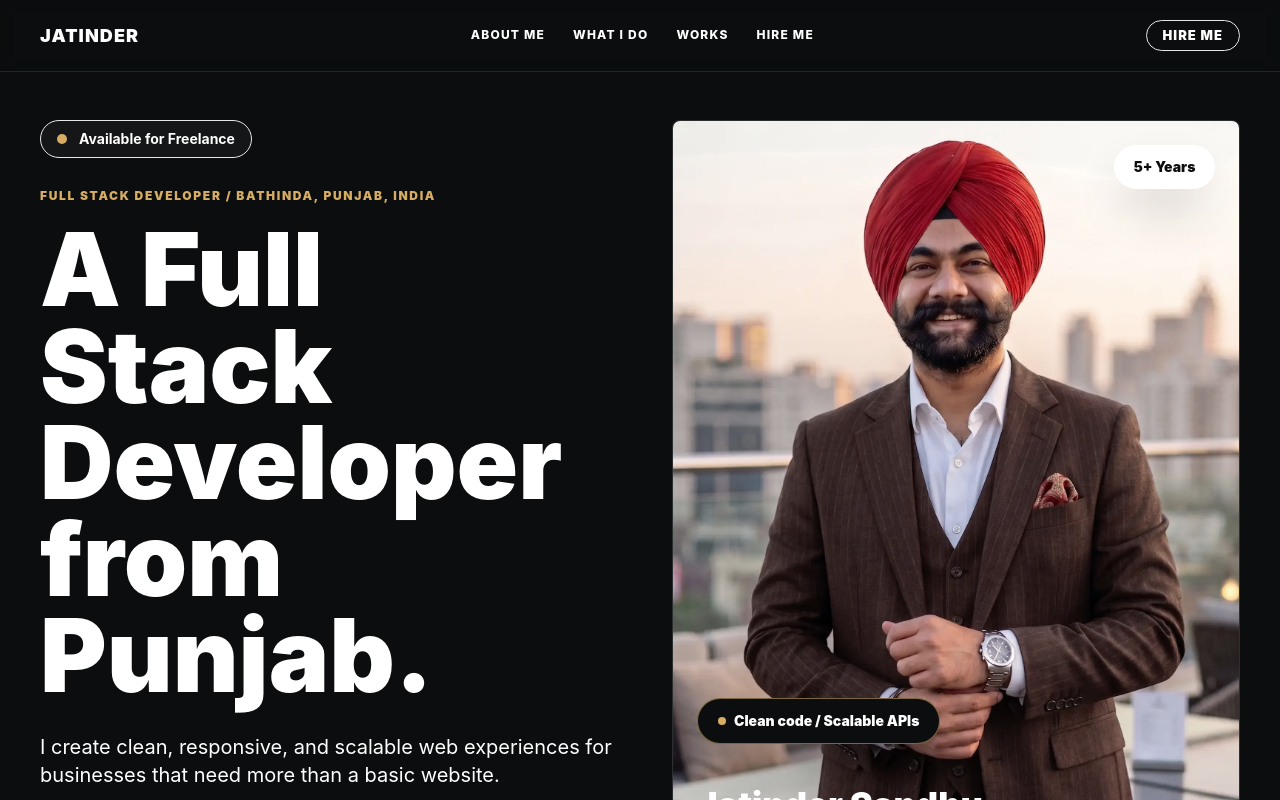
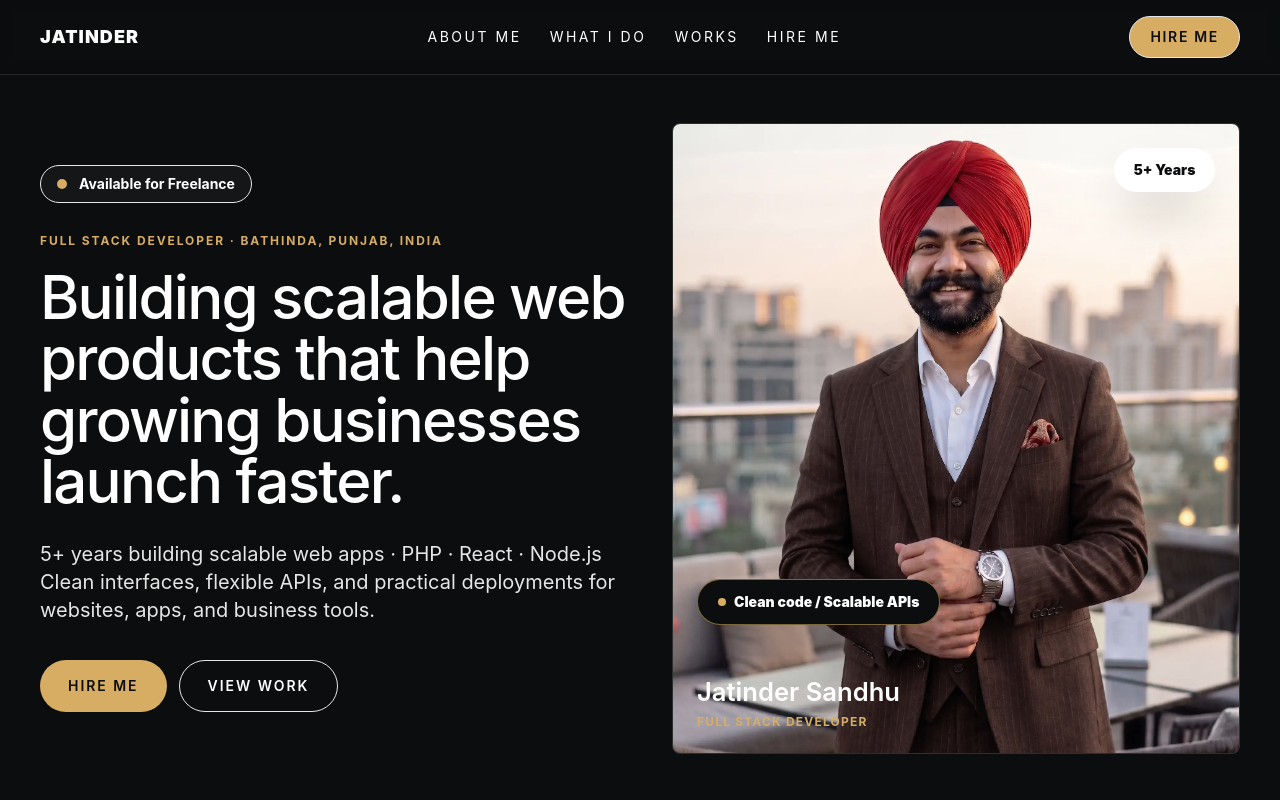
Before and after one commit to jatindersandhuinfo/resume, a Next.js app: page / in a window 1280 px wide. Shown: the top 800 px of the page. Built offline with nearby package versions, Linux system fonts and the light colour scheme.

Commit message:
new layout

```diff
--- a/src/app/globals.css
+++ b/src/app/globals.css
@@ -18,8 +18,11 @@
   }
 
   body {
-    @apply min-h-screen bg-[#f5f7f6] font-dm antialiased;
+    @apply min-h-screen bg-[#0b0d0e] font-dm antialiased;
     padding: 0;
+    font-size: 16px;
+    line-height: 1.75;
+    color: #e6e6e6;
     font-synthesis: none;
   }
 
@@ -40,47 +43,47 @@
 }
 
 .hero-title {
-  font-size: clamp(3.25rem, 8vw, 6.35rem);
-  font-weight: 900;
-  letter-spacing: 0;
-  line-height: 0.95;
+  font-size: clamp(2.5rem, 6vw, 3.75rem);
+  font-weight: 500;
+  letter-spacing: -0.03em;
+  line-height: 1.02;
 }
 
 .section-title {
-  font-size: clamp(2.35rem, 4.5vw, 4rem);
-  font-weight: 900;
+  font-size: clamp(2.2rem, 4vw, 3.2rem);
+  font-weight: 500;
   letter-spacing: 0;
-  line-height: 1.04;
+  line-height: 1.08;
 }
 
 .subsection-title {
-  font-size: clamp(1.75rem, 2.7vw, 2.5rem);
-  font-weight: 900;
+  font-size: clamp(1.35rem, 2vw, 1.75rem);
+  font-weight: 600;
   letter-spacing: 0;
-  line-height: 1.12;
+  line-height: 1.15;
 }
 
 .card-title {
-  font-size: clamp(1.45rem, 2.1vw, 2rem);
-  font-weight: 900;
+  font-size: clamp(1.2rem, 1.8vw, 1.6rem);
+  font-weight: 700;
   letter-spacing: 0;
-  line-height: 1.12;
+  line-height: 1.15;
 }
 
 .body-copy {
-  font-size: clamp(1rem, 1.25vw, 1.125rem);
+  font-size: 1rem;
   line-height: 1.78;
 }
 
 .small-copy {
-  font-size: 0.9375rem;
+  font-size: 0.875rem;
   line-height: 1.75;
 }
 
 .section-kicker {
   font-size: 0.75rem;
-  font-weight: 900;
-  letter-spacing: 0.14em;
+  font-weight: 700;
+  letter-spacing: 0.16em;
   line-height: 1;
   text-transform: uppercase;
   color: #d6ad63;
@@ -88,10 +91,16 @@
 
 .meta-label {
   font-size: 0.75rem;
-  font-weight: 800;
+  font-weight: 700;
   letter-spacing: 0.1em;
   line-height: 1.2;
   text-transform: uppercase;
+}
+
+button:focus-visible,
+a:focus-visible {
+  outline: 3px solid #d6ad63;
+  outline-offset: 3px;
 }
 
 .button-label {
--- a/src/app/page.tsx
+++ b/src/app/page.tsx
@@ -1,4 +1,7 @@
+"use client";
+
 import Image from 'next/image';
+import { useState } from 'react';
 import {
   contact,
   education,
@@ -62,27 +65,76 @@ const navItems = [
 ];
 
 export default function Home() {
+  const [menuOpen, setMenuOpen] = useState(false);
+
   return (
     <main className="min-h-screen bg-[#0b0d0e] text-white">
-      <header className="sticky top-0 z-30 border-b border-white/10 bg-[#0b0d0e]/88 backdrop-blur">
-        <div className="mx-auto flex max-w-7xl items-center justify-between gap-5 px-5 py-5 sm:px-8 lg:px-10">
+      <header className="sticky top-0 z-40 border-b border-white/10 bg-[#0b0d0e]/92 backdrop-blur">
+        <div className="mx-auto flex max-w-7xl items-center justify-between gap-5 px-5 py-4 sm:px-8 lg:px-10">
           <a href="#" className="text-lg font-black uppercase tracking-[0.06em]">
             {personal.firstName}
           </a>
-          <nav className="hidden items-center gap-7 meta-label text-white/62 md:flex" aria-label="Primary navigation">
+          <nav className="hidden items-center gap-7 text-sm uppercase tracking-[0.18em] md:flex" aria-label="Primary navigation">
             {navItems.map((item) => (
-              <a key={item.href} href={item.href} className="transition hover:text-[#d6ad63]">
+              <a
+                key={item.href}
+                href={item.href}
+                className="transition-colors duration-200 hover:text-[#d6ad63] focus-visible:outline-none focus-visible:ring-2 focus-visible:ring-[#d6ad63]"
+              >
                 {item.label}
               </a>
             ))}
           </nav>
-          <a
-            className="rounded-full border border-white/18 px-4 py-2 button-label text-white transition hover:border-[#d6ad63] hover:text-[#d6ad63]"
-            href={`mailto:${contact.email}`}
-          >
-            Hire Me
-          </a>
+          <div className="flex items-center gap-3">
+            <a
+              className="hidden rounded-full border border-white/18 bg-[#d6ad63] px-5 py-2.5 text-sm font-semibold uppercase tracking-[0.12em] text-[#0b0d0e] transition duration-200 hover:bg-white hover:text-[#0b0d0e] md:inline-flex"
+              href={`mailto:${contact.email}`}
+            >
+              Hire Me
+            </a>
+            <button
+              type="button"
+              className="inline-flex h-11 w-11 items-center justify-center rounded-full border border-white/18 text-white transition duration-200 hover:border-[#d6ad63] hover:text-[#d6ad63] focus-visible:outline-none focus-visible:ring-2 focus-visible:ring-[#d6ad63] md:hidden"
+              aria-expanded={menuOpen}
+              aria-controls="mobile-navigation"
+              aria-label={menuOpen ? 'Close menu' : 'Open menu'}
+              onClick={() => setMenuOpen((current) => !current)}
+            >
+              <svg viewBox="0 0 24 24" fill="none" aria-hidden="true" className="h-5 w-5">
+                <path
+                  d={menuOpen ? 'M6 18L18 6M6 6l12 12' : 'M4 7h16M4 12h16M4 17h16'}
+                  stroke="currentColor"
+                  strokeWidth="2"
+                  strokeLinecap="round"
+                  strokeLinejoin="round"
+                />
+              </svg>
+            </button>
+          </div>
         </div>
+        {menuOpen ? (
+          <div id="mobile-navigation" className="md:hidden border-t border-white/10 bg-[#0b0d0e] px-5 py-5">
+            <nav className="flex flex-col gap-3" aria-label="Mobile navigation">
+              {navItems.map((item) => (
+                <a
+                  key={item.href}
+                  href={item.href}
+                  className="rounded-2xl px-4 py-3 text-sm font-semibold text-white transition duration-200 hover:bg-white/6 focus-visible:outline-none focus-visible:ring-2 focus-visible:ring-[#d6ad63]"
+                  onClick={() => setMenuOpen(false)}
+                >
+                  {item.label}
+                </a>
+              ))}
+              <a
+                href={`mailto:${contact.email}`}
+                className="rounded-2xl bg-[#d6ad63] px-4 py-3 text-sm font-semibold uppercase tracking-[0.12em] text-[#0b0d0e] transition duration-200 hover:bg-white"
+                onClick={() => setMenuOpen(false)}
+              >
+                Hire Me
+              </a>
+            </nav>
+          </div>
+        ) : null}
       </header>
 
       <section className="relative overflow-hidden border-b border-white/10" aria-labelledby="hero-title">
@@ -94,21 +146,27 @@ export default function Home() {
             </div>
 
             <p className="animate-fade-up animate-delay-1 mb-5 section-kicker text-[#d6ad63]">
-              {personal.role} / {personal.location}
+              {personal.role} · {personal.location}
             </p>
             <h1 id="hero-title" className="animate-fade-up animate-delay-2 hero-title max-w-4xl text-white">
-              A Full Stack Developer from Punjab.
+              Building scalable web products that help growing businesses launch faster.
             </h1>
-            <p className="animate-fade-up animate-delay-3 mt-7 max-w-2xl body-copy text-white/66 sm:text-xl">
-              I create clean, responsive, and scalable web experiences for businesses that need more than a basic website.
+            <p className="animate-fade-up animate-delay-3 mt-7 max-w-2xl body-copy text-[#e6e6e6] sm:text-xl">
+              {personal.summary} Clean interfaces, flexible APIs, and practical deployments for websites, apps, and business tools.
             </p>
 
             <div className="animate-fade-up animate-delay-3 mt-9 flex flex-col gap-3 sm:flex-row">
               <a
-                className="inline-flex min-h-12 items-center justify-center rounded-full border border-white/18 px-7 button-label text-white transition hover:border-white hover:bg-white hover:text-[#0b0d0e]"
-                href="#about"
+                className="inline-flex min-h-[52px] items-center justify-center rounded-full bg-[#d6ad63] px-7 text-sm font-semibold uppercase tracking-[0.14em] text-[#0b0d0e] transition duration-200 hover:bg-white hover:text-[#0b0d0e] focus-visible:outline-none focus-visible:ring-2 focus-visible:ring-[#d6ad63]"
+                href={`mailto:${contact.email}`}
               >
-                About Me
+                Hire Me
+              </a>
+              <a
+                className="inline-flex min-h-[52px] items-center justify-center rounded-full border border-white/12 px-7 text-sm font-semibold uppercase tracking-[0.14em] text-white transition duration-200 hover:border-[#d6ad63] hover:text-[#d6ad63] focus-visible:outline-none focus-visible:ring-2 focus-visible:ring-[#d6ad63]"
+                href="#works"
+              >
+                View Work
               </a>
             </div>
           </div>
@@ -143,7 +201,7 @@ export default function Home() {
             {stats.map((stat) => (
               <div key={stat.label} className="border-r border-white/10 py-6 pr-4 last:border-r-0 sm:px-5 sm:first:pl-0">
                 <p className="subsection-title text-white">{stat.value}</p>
-                <p className="mt-2 meta-label text-white/48">
+                <p className="mt-2 meta-label text-[#d7d7d7]">
                   {stat.label}
                 </p>
               </div>
@@ -170,7 +228,7 @@ export default function Home() {
             {techGroups.map((group) => (
               <div key={group.category} className="rounded-lg border border-white/10 bg-white/[0.04] p-5">
                 <h3 className="text-base font-black text-white">{group.category}</h3>
-                <p className="mt-3 small-copy text-white/55">{group.items.join(' / ')}</p>
+                <p className="mt-3 small-copy text-[#d7d7d7]">{group.items.join(' / ')}</p>
               </div>
             ))}
           </div>
@@ -197,7 +255,7 @@ export default function Home() {
               <h3 className="mt-5 subsection-title text-white">
                 Complete product delivery from idea to launch.
               </h3>
-              <p className="mt-5 max-w-2xl body-copy text-white/58">
+              <p className="mt-5 max-w-2xl body-copy text-[#e6e6e6]">
                 I can design the flow, build the responsive frontend, connect APIs, prepare the CMS or database, and keep the implementation practical for future changes.
               </p>
             </article>
@@ -225,7 +283,7 @@ export default function Home() {
                   <span className="grid h-11 w-11 place-items-center rounded-full border border-white/10 text-sm font-black text-[#d6ad63]">
                     0{index + 1}
                   </span>
-                  <span className="rounded-full border border-white/10 bg-white/[0.03] px-3 py-1 meta-label text-white/48 transition group-hover:border-[#d6ad63]/50 group-hover:text-[#d6ad63]">
+                  <span className="rounded-full border border-white/10 bg-white/[0.03] px-3 py-1 meta-label text-[#d7d7d7] transition group-hover:border-[#d6ad63]/50 group-hover:text-[#d6ad63]">
                     {serviceTags[service.label] ?? 'Web'}
                   </span>
                 </div>
@@ -233,13 +291,13 @@ export default function Home() {
                 <h3 className="relative mt-9 card-title text-white transition group-hover:text-[#d6ad63]">
                   {service.label}
                 </h3>
-                <p className="relative mt-4 small-copy text-white/58">
+                <p className="relative mt-4 small-copy text-[#d7d7d7]">
                   {serviceCopy[service.label] ?? 'Clean, dependable web development support for your product.'}
                 </p>
 
                 <div className="relative mt-6 flex flex-wrap gap-2">
                   {(serviceStacks[service.label] ?? ['Web', 'Build', 'Support']).map((item) => (
-                    <span key={item} className="rounded-full bg-white/[0.05] px-3 py-1 text-xs font-bold text-white/52">
+                    <span key={item} className="rounded-full bg-white/[0.05] px-3 py-1 text-xs font-bold text-[#c7c7c7]">
                       {item}
                     </span>
                   ))}
@@ -282,7 +340,7 @@ export default function Home() {
                 <h3 className="subsection-title text-white transition group-hover:text-[#d6ad63]">
                   {project.name}
                 </h3>
-                <p className="meta-label text-white/46">{project.tech}</p>
+                <p className="meta-label text-[#c7c7c7]">{project.tech}</p>
                 <p className="button-label text-[#d6ad63]">
                   {project.url ? 'Open' : 'Private'}
                 </p>
@@ -299,7 +357,7 @@ export default function Home() {
             <h2 id="experience-title" className="mt-5 section-title text-white">
               Production work across frontend, backend, and CMS.
             </h2>
-            <p className="mt-5 body-copy text-white/56">
+            <p className="mt-5 body-copy text-[#e6e6e6]">
               A practical background in shipping interfaces, APIs, CMS features, and database-backed tools for real business workflows.
             </p>
             <div className="mt-8 grid grid-cols-2 gap-px overflow-hidden rounded-lg border border-white/10 bg-white/10">
@@ -320,7 +378,7 @@ export default function Home() {
                   0{index + 1}
                 </div>
                 <div>
-                  <p className="rounded-full border border-white/10 px-4 py-2 text-center meta-label text-white/46">
+                  <p className="rounded-full border border-white/10 px-4 py-2 text-center meta-label text-[#c7c7c7]">
                     {item.period}
                   </p>
                 </div>
@@ -330,16 +388,16 @@ export default function Home() {
                       <h3 className="card-title text-white transition group-hover:text-[#d6ad63]">
                         {item.company}
                       </h3>
-                      <p className="mt-2 meta-label text-white/42">{item.role}</p>
+                      <p className="mt-2 meta-label text-[#bfc4c9]">{item.role}</p>
                     </div>
-                    <span className="w-fit rounded-full bg-white/[0.05] px-3 py-1 text-xs font-bold text-white/48">
+                    <span className="w-fit rounded-full bg-white/[0.05] px-3 py-1 text-xs font-bold text-[#d7d7d7]">
                       Production
                     </span>
                   </div>
                   <p className="mt-5 small-copy text-white/60">{item.description}</p>
                   <div className="mt-6 flex flex-wrap gap-2">
                     {(experienceFocus[item.company] ?? ['Development', 'Delivery']).map((focus) => (
-                      <span key={focus} className="rounded-full border border-white/10 px-3 py-1 text-xs font-bold text-white/48">
+                      <span key={focus} className="rounded-full border border-white/10 px-3 py-1 text-xs font-bold text-[#d7d7d7]">
                         {focus}
                       </span>
                     ))}
@@ -355,15 +413,16 @@ export default function Home() {
         <div className="mx-auto grid max-w-7xl grid-cols-1 gap-px px-5 py-20 sm:px-8 lg:grid-cols-[1.15fr_0.85fr] lg:px-10 lg:py-28">
           <div className="rounded-lg border border-white/10 bg-[#15191b] p-6 sm:p-8 lg:rounded-r-none">
             <div className="flex flex-col gap-5 sm:flex-row sm:items-end sm:justify-between">
-              <div>
+              <div className="flex-col gap-4">
                 <p className="section-kicker">Skills</p>
-                <h2 id="skills-title" className="mt-4 max-w-2xl section-title text-white">
+                <h2 id="skills-title" className="my-4 max-w-2xl section-title text-white">
                   Stack I use to build complete web products.
                 </h2>
-              </div>
-              <p className="max-w-sm small-copy text-white/54">
+
+              <p className="max-w-sm small-copy text-[#d0d4d9]">
                 Frontend, backend, CMS, database, and API work handled with one practical full-stack workflow.
               </p>
+               </div>
             </div>
 
             <div className="mt-10 grid gap-4 sm:grid-cols-2">
@@ -372,7 +431,7 @@ export default function Home() {
                   <div className="flex items-start justify-between gap-4">
                     <div>
                       <h3 className="card-title text-white">{skill.name}</h3>
-                      <p className="mt-2 text-sm text-white/44">Production experience</p>
+                      <p className="mt-2 text-sm text-[#c2c7cc]">Production experience</p>
                     </div>
                     <p className="card-title text-[#d6ad63]">{skill.level}</p>
                   </div>
@@ -385,7 +444,7 @@ export default function Home() {
 
             <div className="mt-8 flex flex-wrap gap-2">
               {uniqueTechItems.map((item) => (
-                <span key={item} className="rounded-full border border-white/10 px-4 py-2 meta-label text-white/58">
+                <span key={item} className="rounded-full border border-white/10 px-4 py-2 meta-label text-[#d7d7d7]">
                   {item}
                 </span>
               ))}
@@ -431,7 +490,7 @@ export default function Home() {
         </div>
       </section>
 
-      <footer className="border-t border-white/10 px-5 py-8 text-center text-sm text-white/42">
+      <footer className="border-t border-white/10 px-5 py-8 text-center text-sm text-[#bdbdbd]">
         <p>{personal.firstName} {personal.lastName} / {personal.role} / {education[0].degree}</p>
       </footer>
     </main>
```
